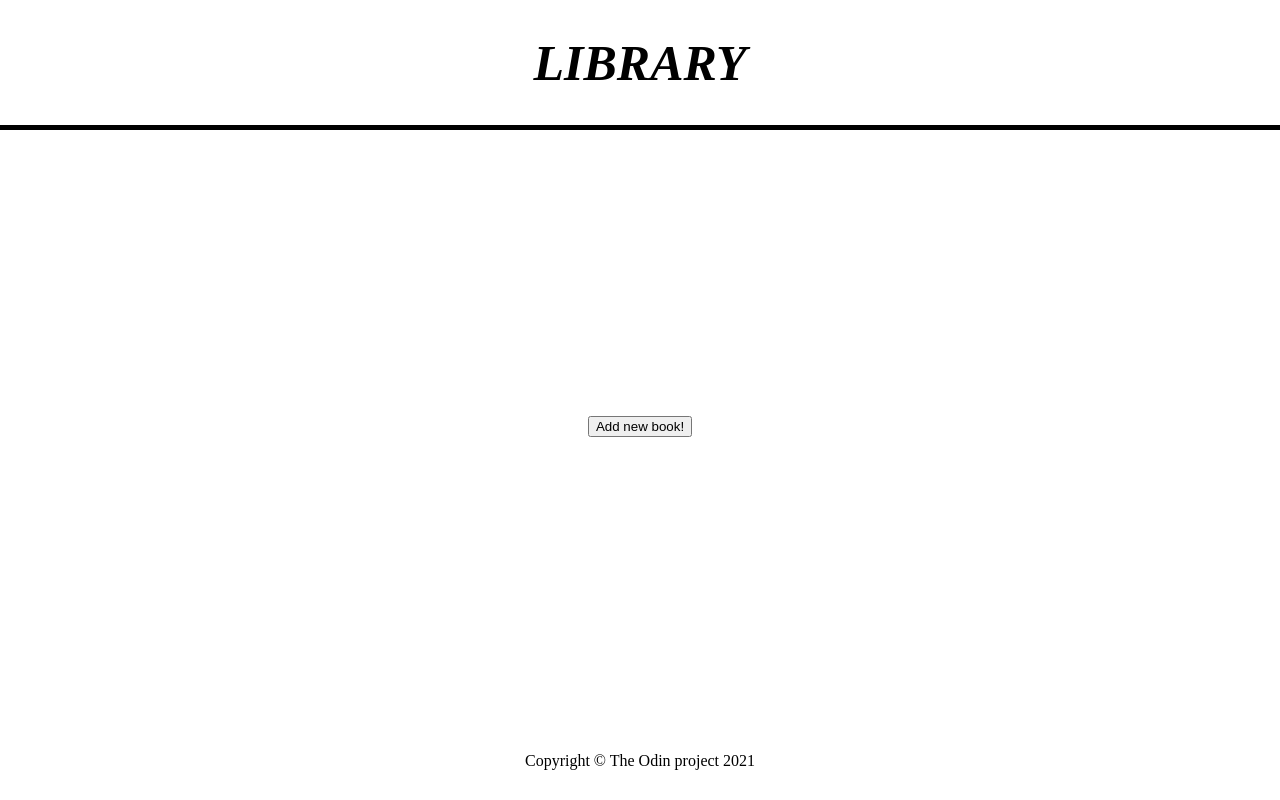
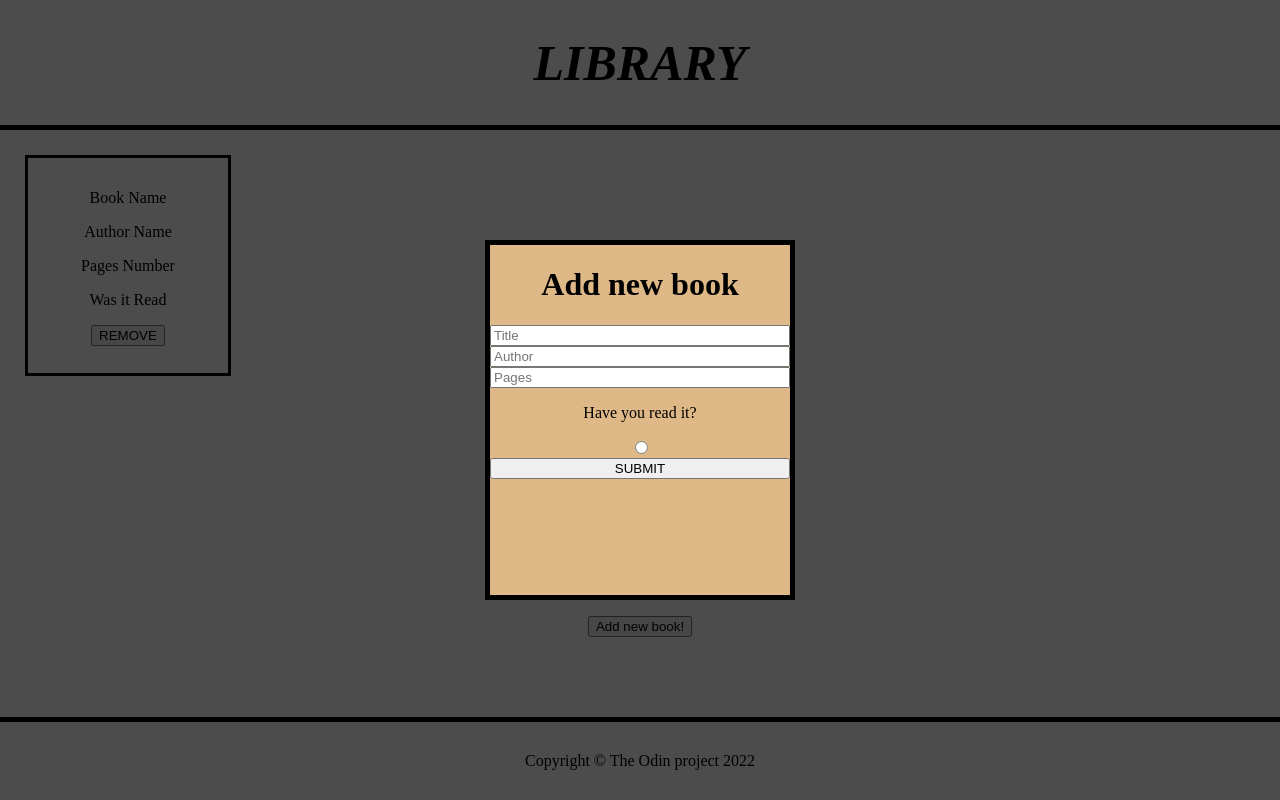
Before and after one commit to Szoker527/Project-Library, a plain HTML site: page index.html in a window 1280 px wide. Both pictures are taken after a click on the button "Add new book!". Drawn offline with Linux system fonts and the light colour scheme.

Commit message:
Added more basic stuff

```diff
--- a/index.html
+++ b/index.html
@@ -9,39 +9,37 @@
     <script src="script.js" defer></script>
 </head>
 <body>
-        <div class="title">
+        <div class="header">
             <h1>LIBRARY</h1>
         </div>
-        <div class="middle">
-            <div class="addedBk">
-                <p></p>
-                <p></p>
-                <p></p>
-                <p></p>
-            </div>
-            <div class="formBtn">
-                <button class="btn">Add new book!</button>
+        <div class="middle" id="bookshow">
+            <div class="addedbook" id="bookshowed">
+                <p>Book Name</p>
+                <p>Author Name</p>
+                <p>Pages Number</p>
+                <p>Was it Read</p>
+                <button>REMOVE</button>
             </div>
         </div>
+        <div class="formbtn">
+            <button id="btnform">Add new book!</button>
+        </div>
         <div class="footer">
-            Copyright © The Odin project 2021
+            Copyright © The Odin project 2022
         </div>
-        <div class="popform displaygone">
-            <form class="">
+        <div class="addform" id="bookform">
+            <form id="form1" >
                 <h1>Add new book</h1>
-                <div class="inputs">
-                    <label for="bname">Book Name:</label>
-                    <input type="text" id="bname" name="bname" value="" size="10"><br>
+                <input type="text" id="title" placeholder="Title"  required>
+                <input type="text" id="author" placeholder="Author" required>
+                <input type="number" id="pages" placeholder="Pages" required>
+                <div>
+                    <p>Have you read it?</p>
+                    <input type="radio">
                 </div>
-                <div class="inputs">
-                    <label for="aname">Author Name:</label>
-                    <input type="text" id="aname" name="aname" value="" size="10"><br>
-                </div>
-                <div class="inputs">
-                    <label for="pnumber">Pages Number:</label>
-                    <input type="text" id="pnumber" name="pnumber" value="" size="10"><br>
-                </div>
+                <button class="btn" type="submit" id="submitbutton" form="form1">SUBMIT</button>
             </form>
         </div>
+        <div class="overlay" id="overlay"></div>
 </body>
 </html>
--- a/script.js
+++ b/script.js
@@ -1,35 +1,63 @@
-const btn = document.querySelector(".btn")
+const btn = document.getElementById("btnform");
+const form = document.getElementById("bookform");
+const overlay = document.getElementById("overlay");
+const titleInput = document.getElementById("title").value;
+const authorInput = document.getElementById("author").value;
+const pagesInput = document.getElementById("pages").value;
+const middle = document.getElementById("bookshow");
+const newBook = document.createElement("div");
+const newTitle = document.createElement("p");
+const buttonSubmit = document.getElementById("submitbutton");
+let myLibrary = [];
 
 
-let myLibrary = [];
+btn.addEventListener("click", addForm)
 
-btn.addEventListener("click", )
+overlay.addEventListener("click", removeForm)
 
+buttonSubmit.addEventListener("click", addBook)
 
-
-
-function Book(name) {
+function Book(name, author, pages) {
   // the constructor...
   this.name = name;
+  this.author = author;
+  this.pages = pages;
 }
 
 function addBookToLibrary(object) {
   // do stuff here
   myLibrary.push(object.name);
+  myLibrary.push(object.author);
+  myLibrary.push(object.pages);
   console.log(myLibrary);
 }
 
 function displayBook() {
+  middle.appendChild(newBook);
+  newBook.classList.add("addedbook");
+
     for (const books of myLibrary) {
        console.log(books);
     }
 }
 
 function addForm() {
+  form.classList.add("formactive")
+  overlay.classList.add("active")
+}
+
+function removeForm() {
+  form.classList.remove("formactive")
+  overlay.classList.remove("active")
+}
+
+function addBook() {
+  const bookAdd = new Book(`${titleInput}`, `${authorInput}`, `${pagesInput}`);
+  addBookToLibrary(bookAdd);
+  console.log(myLibrary);
 
 }
-//  const tomjerry = new Book("Tom and Jerry!");
+
 //  const packandjon = new Book("Pack and Jon!");
-//  addBookToLibrary(tomjerry);
+
 //  addBookToLibrary(packandjon);
-//  displayBook();
--- a/styles.css
+++ b/styles.css
@@ -11,7 +11,7 @@ body {
 
 
 
-.title {
+.header {
     font-weight: bold;
     font-size: 25px;
     font-style: italic;
@@ -21,17 +21,28 @@ body {
 .middle {
     display: flex;
     flex: 1;
-    align-items: center;
-    justify-content: center;
+    padding: 25px;
+}
+
+.addedbook {
+    border: solid;
+    padding-top: 15px;
+    height: 200px;
+    width: 200px;
+}
+
+.formbtn {
+    margin-bottom: 80px;
 }
 
 .footer {
     padding: 30px;
+    border-top: 5px solid black;
 }
 
-.popform {
+.addform {
     position: absolute;
-    display: flex;
+    display: none;
     justify-content: center;
     z-index: 1;
     top: 30%;
@@ -54,6 +65,21 @@ form {
     flex: 1;
 }
 
-.displaygone {
+.formactive {
+    display: block;
+}
+
+.overlay {
+    position: fixed;
+    top: 0;
+    left: 0;
     display: none;
-}
+    width: 100%;
+    height: 100%;
+    background-color: rgba(0, 0, 0, 0.7);
+    opacity: 1;
+  }
+
+  .overlay.active {
+    display: block;
+  }
```
